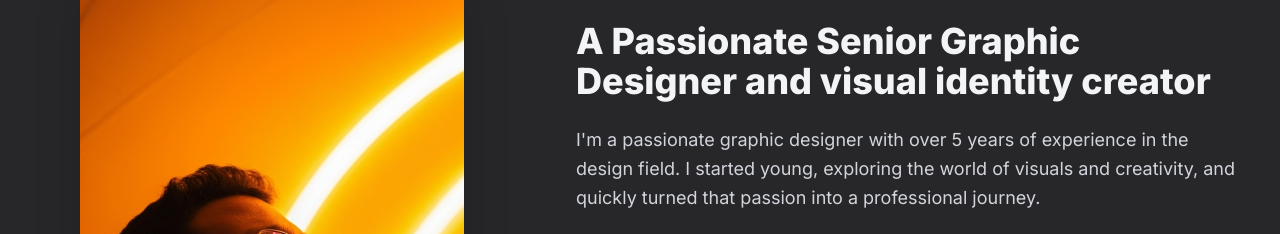
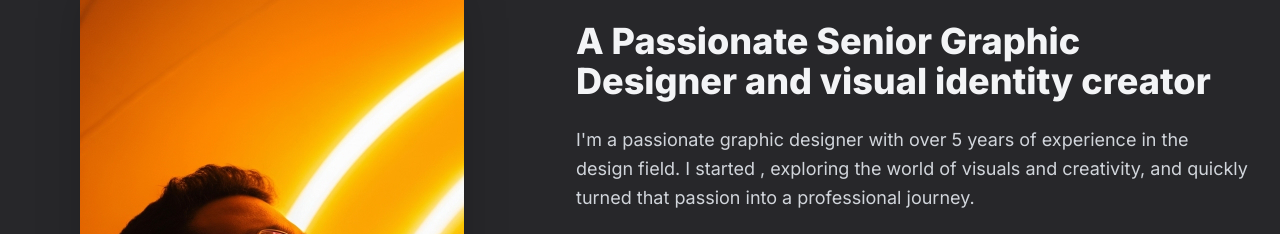
Before and after one commit to abdoo202234-lgtm/portfolio-Abdulhameed-Alaa-senior-graphic-designer-, a plain HTML site: page index.html in a window 1280 px wide. Shown: the part 940-1174 px from the top of the page. Drawn offline with nearby package versions, Linux system fonts and the light colour scheme.

Commit message:
Update index.html

```diff
--- a/index.html
+++ b/index.html
@@ -182,7 +182,7 @@
               A Passionate Senior Graphic Designer and visual identity creator
             </h2>
             <p class="text-lg text-gray-300 mb-6 leading-relaxed">
-              I'm a passionate graphic designer with over 5 years of experience in the design field. I started young, exploring the world of visuals and creativity, and quickly turned that passion into a professional journey.
+              I'm a passionate graphic designer with over 5 years of experience in the design field. I started , exploring the world of visuals and creativity, and quickly turned that passion into a professional journey.
             </p>
             <p class="text-lg text-gray-300 mb-8 leading-relaxed">
               Over the years, I’ve worked with advertising agencies, international clients, and local businesses developing a strong skill set in:
```
